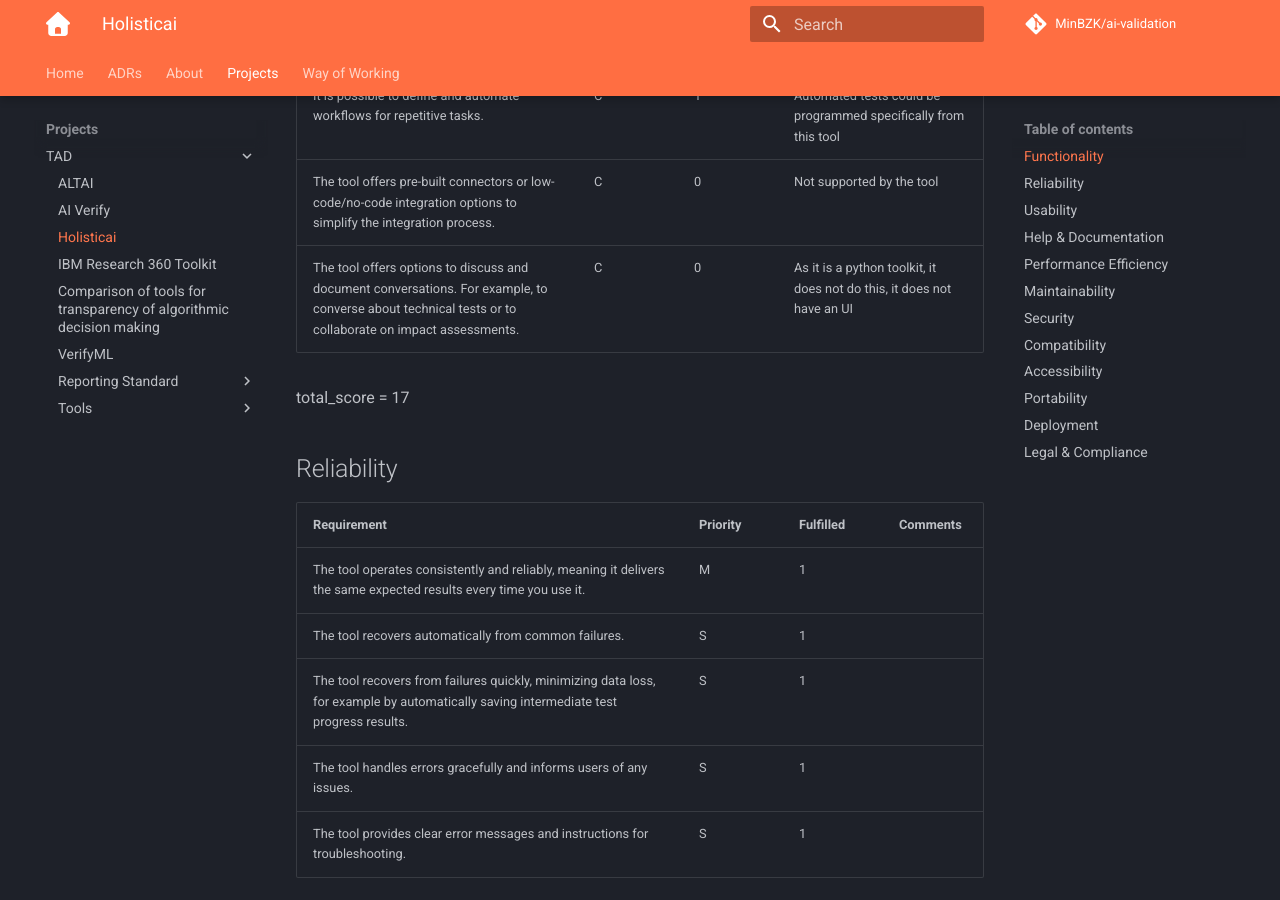
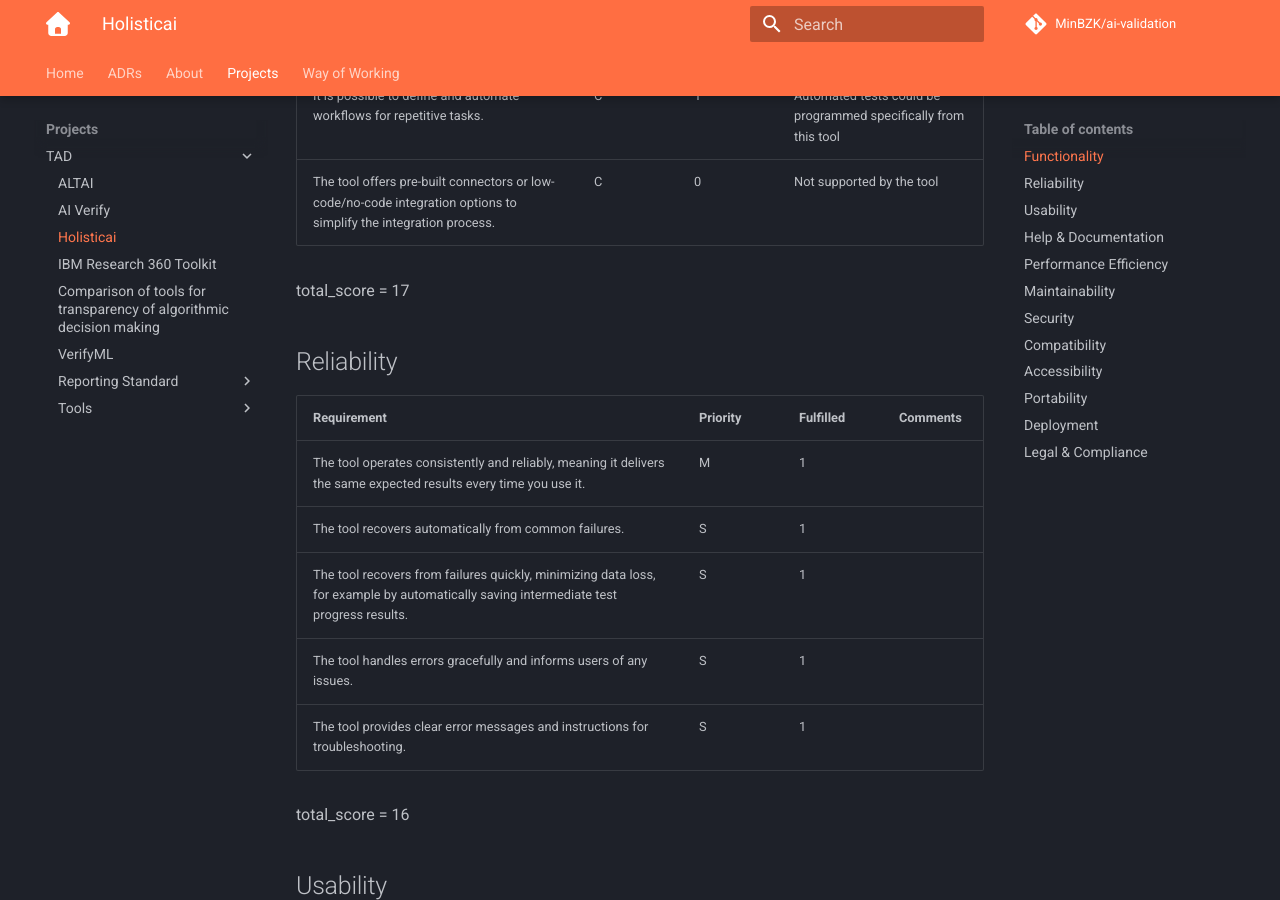
Before and after one commit to MinBZK/ai-validation, an MkDocs documentation site: the page built from docs/Projects/TAD/holisticai_checklist.md, in a window 1280 px wide and 900 px high, scrolled down 1847 px. Built offline with MkDocs 1.6.1 and Material for MkDocs 9.7.7, drawn with Linux system fonts in a browser that asks for light colours; plug-ins that fetch from the network failed and are left out; comment, search, counter and statistics services are not loaded.

Commit message:
Remove the duplicate entries for each tool

```diff
--- a/docs/Projects/TAD/holisticai_checklist.md
+++ b/docs/Projects/TAD/holisticai_checklist.md
@@ -25,7 +25,6 @@ data scientist to research bias and also to mitigate it immediately.
 | The tool can be offered as a (cloud) service where no local installation is required.                                                                                                             | C         | 0         | Not immediately, an UI needs to be build around it                                                                                                                                                                         |
 | It is possible to define and automate workflows for repetitive tasks.                                                                                                                             | C         | 1         | Automated tests could be programmed specifically from this tool                                                                                                                                                            |
 | The tool offers pre-built connectors or low-code/no-code integration options to simplify the integration process.                                                                                 | C         | 0         | Not supported by the tool                                                                                                                                                                                                  |
-| The tool offers options to discuss and document conversations. For example, to converse about technical tests or to collaborate on impact assessments.                                            | C         | 0         | As it is a python toolkit, it does not do this, it does not have an UI                                                                                                                                                     |
 
 total_score = 17
 
```
Also changed, not shown: docs/Projects/TAD/ai_assesment_tool_checklist.md (+0 -1 lines), docs/Projects/TAD/aiverify_checklist.md (+0 -1 lines), docs/Projects/TAD/ibm_360_research_toolkit_checklist.md (+0 -1 lines), docs/Projects/TAD/verifyml_checklist.md (+0 -1 lines).
